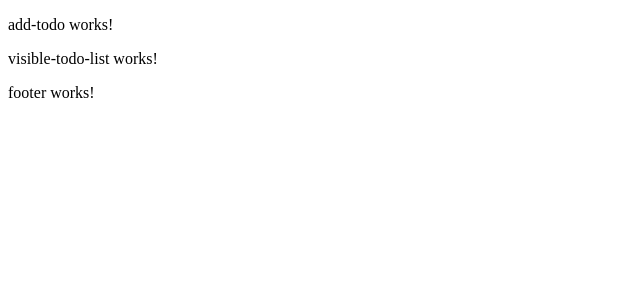
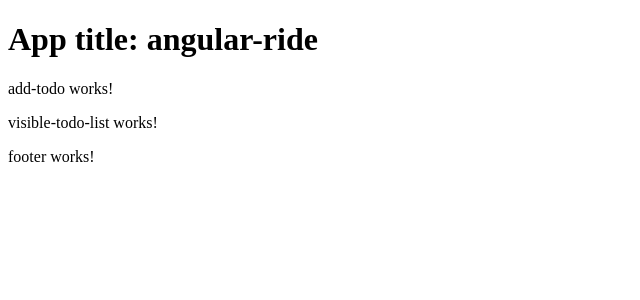
Before and after one commit to csabakoncz/todo-angular, an Angular app: page / in a window 1280 px wide. Shown: the top 300 px of the page, without its empty margins (0-640 px from the left). Built offline with nearby package versions, Linux system fonts and the light colour scheme.

Commit message:
expose appRef on window

```diff
--- a/src/app/app.component.ts
+++ b/src/app/app.component.ts
@@ -4,6 +4,7 @@ import { Component } from '@angular/core';
   selector: 'app-root',
   template: `
   <div>
+    <h1>App title: {{title}}</h1>
     <AddTodo></AddTodo>
     <VisibleTodoList></VisibleTodoList>
     <Footer></Footer>
@@ -12,5 +13,9 @@ import { Component } from '@angular/core';
   styles: []
 })
 export class AppComponent {
-  title = 'angular-ride';
+  _title = 'angular-ride';
+
+  get title(){
+    return this._title
+  }
 }
--- a/src/main.ts
+++ b/src/main.ts
@@ -9,4 +9,7 @@ if (environment.production) {
 }
 
 platformBrowserDynamic().bootstrapModule(AppModule)
-  .catch(err => console.error(err));
+  .catch(err => console.error(err)).then(appRef=>{
+    console.log('storing appRef on window')
+    window['appRef'] = appRef
+  });
```
